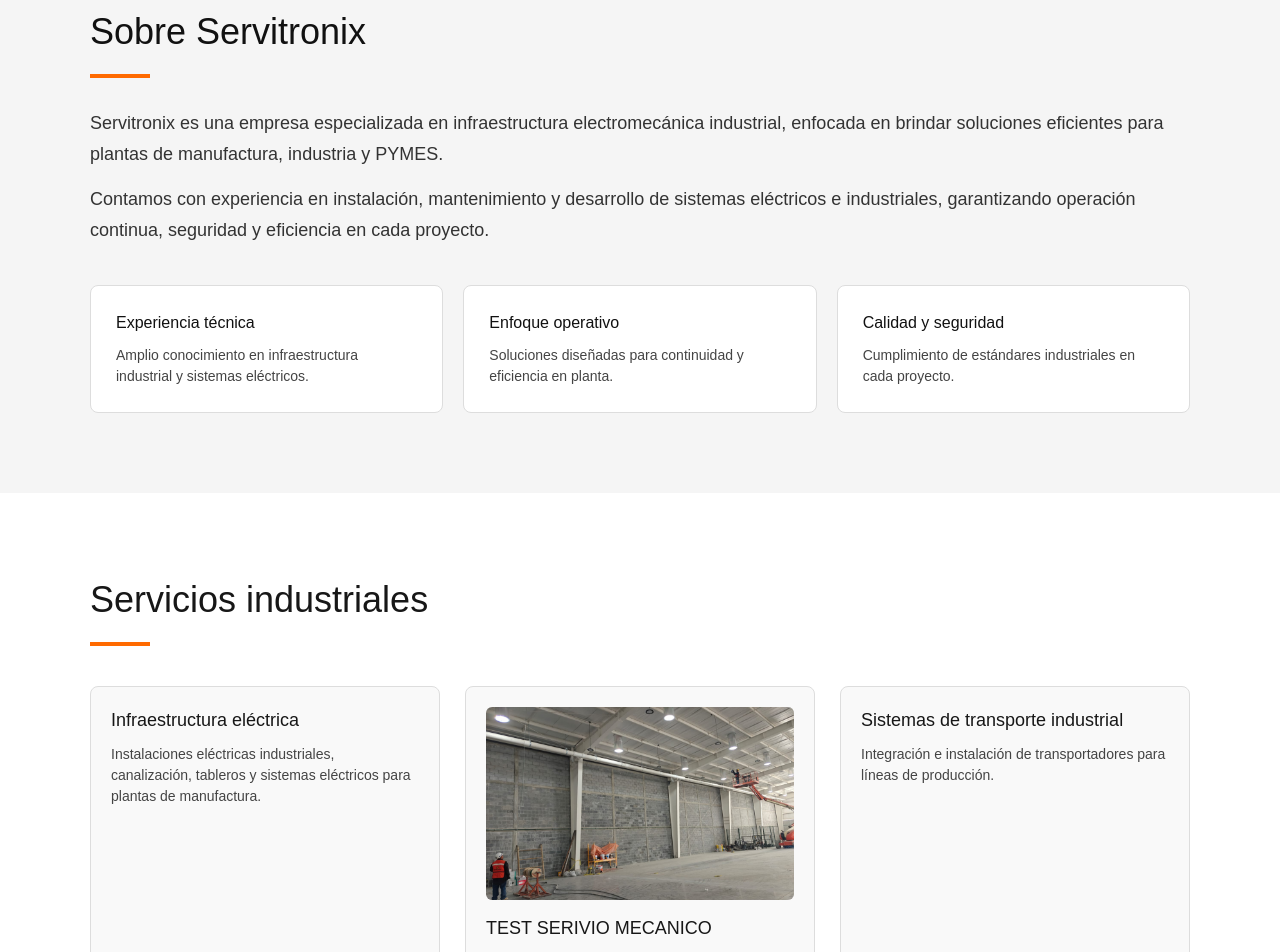
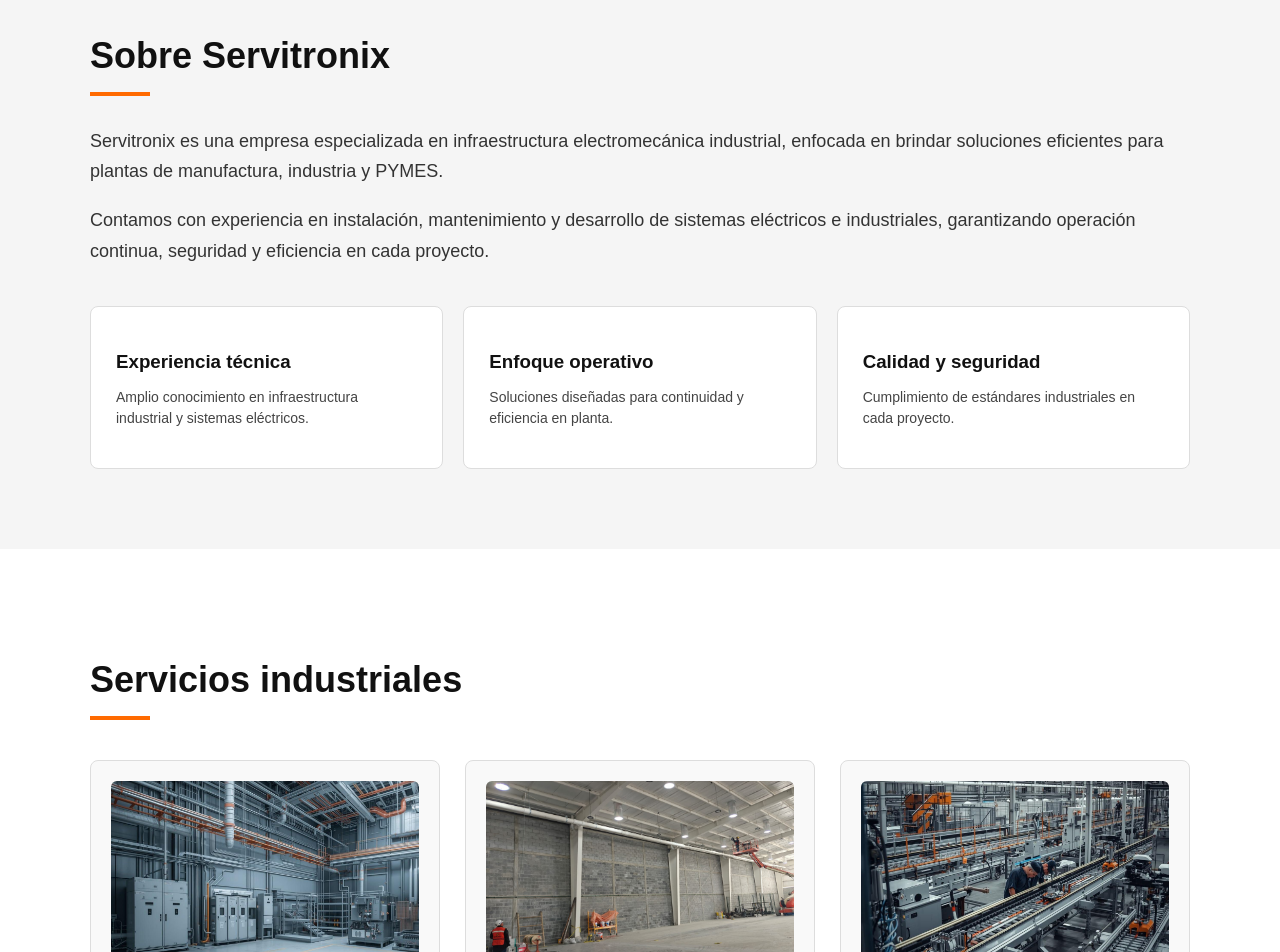
Before and after one commit to CarlosFuentes11/servitronix-site, a Next.js app: page / in a window 1280 px wide. Shown: the part 700-1652 px from the top of the page. Built offline with nearby package versions, Linux system fonts and the light colour scheme.

Commit message:
fix industries + contact + form

```diff
--- a/src/app/globals.css
+++ b/src/app/globals.css
@@ -1,30 +1,18 @@
-@import "tailwindcss";
-
-:root {
-  --background: #ffffff;
-  --foreground: #171717;
-}
-
-@theme inline {
-  --color-background: var(--background);
-  --color-foreground: var(--foreground);
-  --font-sans: var(--font-geist-sans);
-  --font-mono: var(--font-geist-mono);
-}
-
-@media (prefers-color-scheme: dark) {
-  :root {
-    --background: #0a0a0a;
-    --foreground: #ededed;
-  }
+* {
+  box-sizing: border-box;
 }
 
 body {
-  background: var(--background);
-  color: var(--foreground);
-  font-family: Arial, Helvetica, sans-serif;
+  margin: 0;
+  font-family: Arial, sans-serif;
+  background: #ffffff;
+  color: #111; /* 🔥 CLAVE */
 }
 
-html {
-  scroll-behavior: smooth;
+h1, h2, h3 {
+  color: #111;
 }
+
+p {
+  color: #333;
+}
--- a/src/sections/Contact.js
+++ b/src/sections/Contact.js
@@ -1,3 +1,5 @@
+"use client";
+
 export default function Contact() {
   return (
     <section
@@ -15,81 +17,124 @@
         }}
       >
         {/* TITULO */}
-        <h2
-          style={{
-            fontSize: "clamp(26px, 5vw, 36px)",
-            marginBottom: "15px",
-          }}
-        >
-          Contacto
-        </h2>
+        <h2 style={title}>Contacto</h2>
 
         {/* LINEA */}
-        <div
-          style={{
-            width: "60px",
-            height: "4px",
-            background: "#ff6a00",
-            marginBottom: "30px",
-          }}
-        />
+        <div style={line} />
 
         {/* TEXTO */}
-        <p
-          style={{
-            fontSize: "clamp(14px, 2.5vw, 18px)",
-            lineHeight: "1.7",
-            maxWidth: "600px",
-          }}
-        >
+        <p style={text}>
           ¿Tienes un proyecto industrial? Contáctanos y te ayudamos a desarrollar
           soluciones confiables para tu operación.
         </p>
 
-        <p
-          style={{
-            marginTop: "10px",
-            opacity: "0.8",
-            fontSize: "14px",
-          }}
-        >
+        <p style={subtext}>
           Atendemos proyectos en el norte de México y zonas industriales del país.
         </p>
 
-        {/* DATOS */}
-        <div
-          style={{
-            marginTop: "30px",
-            display: "flex",
-            flexDirection: "column",
-            gap: "10px",
-            fontSize: "15px",
-          }}
-        >
-          <p>📧 contacto@servitronix.com</p>
-          <p>📞 +52 844 535 4897</p>
-          <p>📍 Saltillo, Coahuila, México</p>
+        {/* GRID */}
+        <div style={grid}>
+
+          {/* DATOS */}
+          <div style={infoBox}>
+            <p>📧 servitronixcontacto@gmail.com</p>
+            <p>📞 +52 844 535 4897</p>
+            <p>📍 Saltillo, Coahuila, México</p>
+          </div>
+
+          {/* FORMULARIO */}
+          <form style={form}>
+            <input placeholder="Nombre" style={input} />
+            <input placeholder="Correo" style={input} />
+            <textarea placeholder="Mensaje" rows="4" style={input} />
+
+            <button style={button}>
+              Enviar
+            </button>
+          </form>
+
         </div>
 
         {/* REGISTROS */}
-        <div
-          style={{
-            marginTop: "40px",
-            paddingTop: "20px",
-            borderTop: "1px solid rgba(255,255,255,0.2)",
-            fontSize: "13px",
-            opacity: "0.8",
-            lineHeight: "1.6",
-          }}
-        >
-          <p>Registro REPSE: [TU_NUMERO]</p>
-          <p>DUNS: [TU_NUMERO]</p>
+        <div style={legal}>
+          <p>Registro REPSE: [STPS/UTD/DGIFT/AR203350/2025]</p>
+          <p>DUNS: [#95-176-8610]</p>
           <p>
             Cumplimos con regulaciones y estándares para la prestación de
             servicios especializados en el sector industrial.
           </p>
         </div>
+
       </div>
     </section>
   );
 }
+
+const title = {
+  fontSize: "clamp(26px, 5vw, 36px)",
+  marginBottom: "15px",
+};
+
+const line = {
+  width: "60px",
+  height: "4px",
+  background: "#ff6a00",
+  marginBottom: "30px",
+};
+
+const text = {
+  fontSize: "clamp(14px, 2.5vw, 18px)",
+  lineHeight: "1.7",
+  maxWidth: "600px",
+};
+
+const subtext = {
+  marginTop: "10px",
+  opacity: "0.8",
+  fontSize: "14px",
+};
+
+const grid = {
+  marginTop: "30px",
+  display: "grid",
+  gridTemplateColumns: "repeat(auto-fit, minmax(280px, 1fr))",
+  gap: "30px",
+};
+
+const infoBox = {
+  display: "flex",
+  flexDirection: "column",
+  gap: "10px",
+  fontSize: "15px",
+};
+
+const form = {
+  display: "flex",
+  flexDirection: "column",
+  gap: "10px",
+};
+
+const input = {
+  padding: "12px",
+  borderRadius: "4px",
+  border: "none",
+  fontSize: "14px",
+};
+
+const button = {
+  background: "#ff6a00",
+  color: "white",
+  padding: "12px",
+  border: "none",
+  cursor: "pointer",
+  fontWeight: "bold",
+};
+
+const legal = {
+  marginTop: "40px",
+  paddingTop: "20px",
+  borderTop: "1px solid rgba(255,255,255,0.2)",
+  fontSize: "13px",
+  opacity: "0.8",
+  lineHeight: "1.6",
+};
--- a/src/sections/Industries.js
+++ b/src/sections/Industries.js
@@ -28,6 +28,7 @@
 const title = {
   fontSize: "clamp(26px, 5vw, 36px)",
   marginBottom: "15px",
+  color: "#111",
 };
 
 const line = {
@@ -49,4 +50,6 @@
   textAlign: "center",
   borderRadius: "6px",
   fontWeight: "600",
+  color: "#111",
+  border: "1px solid #ddd",
 };
--- a/src/sections/Projects.js
+++ b/src/sections/Projects.js
@@ -13,6 +13,7 @@
         <div style={line} />
 
         <div style={grid}>
+
           <div style={card}>
             <h3 style={cardTitle}>Proyecto en planta de manufactura</h3>
             <p style={cardText}>
@@ -23,16 +24,17 @@
           <div style={card}>
             <h3 style={cardTitle}>Optimización de iluminación industrial</h3>
             <p style={cardText}>
-              Optimización de iluminación en nave industrial.
+              Implementación de soluciones de iluminación en nave industrial para eficiencia energética.
             </p>
           </div>
 
           <div style={card}>
             <h3 style={cardTitle}>Mantenimiento electromecánico en planta</h3>
             <p style={cardText}>
-              Servicios electromecánicos para continuidad operativa.
+              Servicios especializados para garantizar continuidad operativa en sistemas industriales.
             </p>
           </div>
+
         </div>
 
       </div>
@@ -43,6 +45,7 @@
 const title = {
   fontSize: "clamp(26px, 5vw, 36px)",
   marginBottom: "15px",
+  color: "#111",
 };
 
 const line = {
@@ -67,9 +70,11 @@
 
 const cardTitle = {
   marginBottom: "10px",
+  color: "#111",
 };
 
 const cardText = {
   fontSize: "14px",
-  color: "#444",
+  color: "#333",
+  lineHeight: "1.5",
 };
--- a/src/sections/Services.js
+++ b/src/sections/Services.js
@@ -16,7 +16,14 @@
 
           {/* 🔷 INFRAESTRUCTURA ELÉCTRICA */}
           <div style={card}>
+            <img
+              src="/images/servicio-electrico.jpg"
+              alt="Infraestructura eléctrica"
+              style={img}
+            />
+
             <h3 style={cardTitle}>Infraestructura eléctrica</h3>
+
             <p style={cardText}>
               Instalaciones eléctricas industriales, canalización, tableros y sistemas eléctricos para plantas de manufactura.
             </p>
@@ -27,15 +34,10 @@
             <img
               src="/images/servicio-mecanico.png"
               alt="Infraestructura mecánica"
-              style={{
-                width: "100%",
-                marginBottom: "15px",
-                borderRadius: "6px",
-                objectFit: "cover",
-              }}
+              style={img}
             />
 
-            <h3 style={cardTitle}>TEST SERIVIO MECANICO</h3>
+            <h3 style={cardTitle}>Infraestructura mecánica</h3>
 
             <p style={cardText}>
               Estructuras metálicas, pailería, soldadura y tuberías industriales para instalaciones productivas.
@@ -44,7 +46,14 @@
 
           {/* 🔷 TRANSPORTADORES */}
           <div style={card}>
+            <img
+              src="/images/servicio-transporte.jpg"
+              alt="Sistemas de transporte industrial"
+              style={img}
+            />
+
             <h3 style={cardTitle}>Sistemas de transporte industrial</h3>
+
             <p style={cardText}>
               Integración e instalación de transportadores para líneas de producción.
             </p>
@@ -60,6 +69,7 @@
 const title = {
   fontSize: "clamp(26px, 5vw, 36px)",
   marginBottom: "15px",
+  color: "#111",
 };
 
 const line = {
@@ -82,13 +92,22 @@
   border: "1px solid #ddd",
 };
 
+const img = {
+  width: "100%",
+  height: "180px",
+  objectFit: "cover",
+  borderRadius: "6px",
+  marginBottom: "15px",
+};
+
 const cardTitle = {
   marginBottom: "10px",
   fontSize: "18px",
+  color: "#111",
 };
 
 const cardText = {
   fontSize: "14px",
-  color: "#444",
+  color: "#333",
   lineHeight: "1.5",
 };
```
Also changed, not shown: public/images/servicio-electrico.jpg (renamed from public/images/infraestructura-electrica.jpg), public/images/servicio-transporte.jpg (renamed from public/images/transportadores-industriales.jpg).
